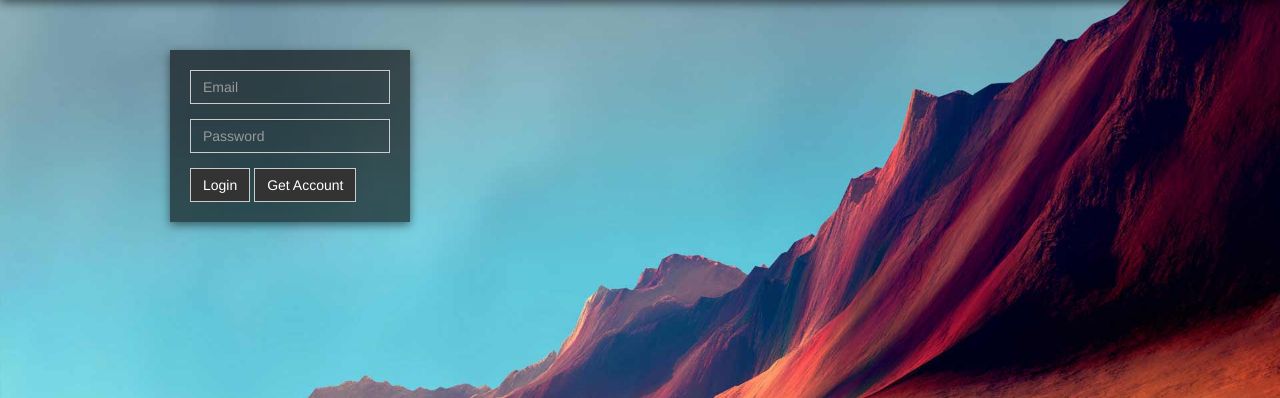
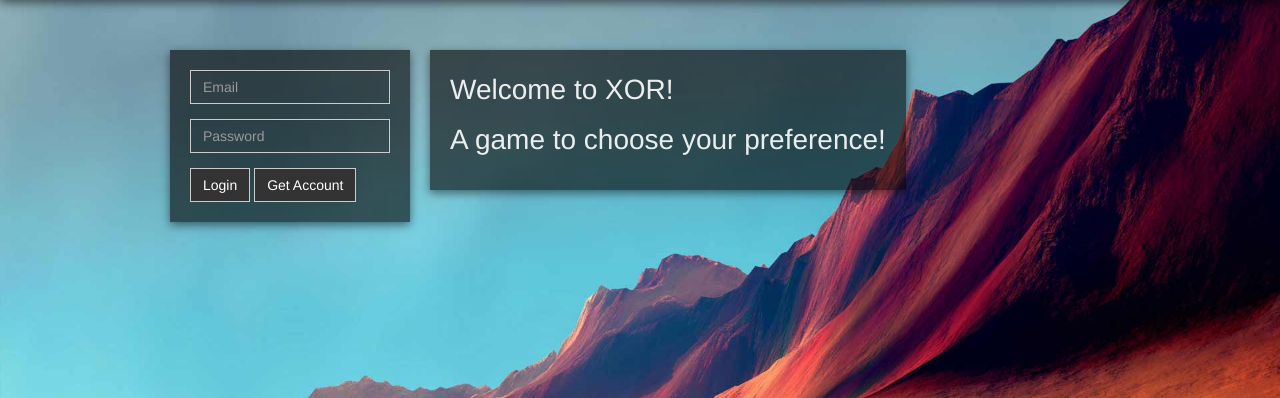
Before and after one commit to spacepen/projectpiXOR, a PHP site: page / in a window 1280 px wide. Shown: the part 110-508 px from the top of the page. Run offline with PHP 8.4, Linux system fonts and the light colour scheme; style sheets or scripts are compiled from the project's sources.

Commit message:
pages now in english, added welcome message, minor fixes

```diff
--- a/includes/login.php
+++ b/includes/login.php
@@ -30,7 +30,7 @@ if(isset($_POST['email'])&&isset($_POST['password'])){
             $_SESSION['login_user'] = $email;
             $_SESSION['login_userid'] = $row['userID'];
 
-            header("location: anwendung.php");
+            header("location: application.php");
 
         } else {
             $ifError = true;
--- a/index.php
+++ b/index.php
@@ -11,7 +11,7 @@ include 'includes/newUserDB.php';
 <head>
     <meta charset="UTF-8">
     <meta name="viewport" content="width=device-width, initial-scale=1"> <!-- mobile-first -->
-    <title>xor</title>
+    <title>XOR</title>
     <link href="css/bootstrap.min.css" rel="stylesheet">
     <link href="scss/main.css" rel="stylesheet">
     <link href="scss/home.css" rel="stylesheet">
@@ -29,13 +29,13 @@ include 'includes/newUserDB.php';
         <img class="logo pixor" src="images/logo1.png">
         <img class="logo " src="images/logo2.png">
         <div class="socialmedia">
-            <a href="https://www.facebook.com/">
+            <a href="https://www.facebook.com/" target="_blank">
                 <img class="social" src="images/SocialMedia/facebook.png">
             </a>
-            <a href="https://twitter.com/home?status=http%3A//localhost%3A63342/projectpiXOR/pixor/index.html?_ijt=54cl3c4kkejesav5ne75f2pcl1">
+            <a href="https://twitter.com/home?status=http%3A//localhost%3A63342/projectpiXOR/pixor/index.html?_ijt=54cl3c4kkejesav5ne75f2pcl1" target="_blank">
                 <img class="social" src="images/SocialMedia/twitter.png">
             </a>
-            <a href="https://plus.google.com/share?url=http%3A//localhost%3A63342/projectpiXOR/pixor/index.html?_ijt=54cl3c4kkejesav5ne75f2pcl1">
+            <a href="https://plus.google.com/share?url=http%3A//localhost%3A63342/projectpiXOR/pixor/index.html?_ijt=54cl3c4kkejesav5ne75f2pcl1" target="_blank">
                 <img class="social" src="images/SocialMedia/googleplus.png">
             </a>
         </div>
@@ -54,7 +54,9 @@ include 'includes/newUserDB.php';
                 <div class="form-group">
                     <input type="password" class="form-control" id="password" name="password" placeholder="Password">
                 </div>
-                <button class="btn btn-default" type="submit">Login</button>
+                <button class="btn btn-default" type="submit">
+                    Login
+                </button>
                 <!-- GetAccount Button Lightbox Class: button-->
                 <button class="btn btn-default" type="button" data-toggle="modal" data-target="#myModal">
                     Get Account
@@ -62,29 +64,33 @@ include 'includes/newUserDB.php';
             </form>
                 <?php if ($ifError && !$regsuccess && !$regfail): ?>
                     <div class="error">
-                        <p>Falsche Eingabe! Bitte versuchen Sie es erneut.</p>
+                        <p>Wrong email or password! Please try again.</p>
                     </div>
                 <?php endif; ?>
                 <?php if ($regfail): ?>
                     <div class="error">
-                        <p>Bitte registrieren Sie sich mit einer Email-Adresse, die nicht bereits vergeben wurde.</p>
+                        <p>This email has already been registered.</p>
                     </div>
                 <?php endif ?>
 
                 <?php if ($passfail): ?>
                     <div class="error">
-                        <p>Passwörter sind nicht identisch. Bitte versuchen sie die Registrierung erneut.</p>
+                        <p>Passwords are not identical. Please try to register again.</p>
                     </div>
                 <?php endif ?>
 
                 <?php if ($regsuccess): ?>
                     <div class="regsuccess">
-                        <p>Die Registrierung war erfolgreich!</p>
+                        <p>Registration was successful!</p>
                     </div>
                 <?php endif; ?>
 
         </div>
 
+        <div class="welcome loginbox x">
+            <p>Welcome to XOR!</p>
+            <p>A game to choose your preference!</p>
+        </div>
 
             <!-- Lightbox -->
             <div class="modal fade backlight" id="myModal" tabindex="-1" role="dialog" aria-labelledby="myModalLabel">
@@ -97,13 +103,13 @@ include 'includes/newUserDB.php';
                             <h4 class="modal-title x" id="myModalLabel">Get Account</h4>
                         </div>
                         <form class="input-style" action="" method="post">
-                            <b class="x">E-Mail:</b><br>
+                            <b class="x">Email:</b><br>
                             <input type="email" size="40" maxlength="250" class="form-control" name="email"><br><br>
 
-                            <b class="x">Dein Passwort:</b><br>
+                            <b class="x">Your password:</b><br>
                             <input type="password" size="40" maxlength="250" class="form-control" name="passwort" ><br>
 
-                            <b class="x">Passwort wiederholen:</b><br>
+                            <b class="x">Retype password:</b><br>
                             <input type="password" size="40" maxlength="250" class="form-control" name="passwort2"><br><br>
 
                             <input type="submit" class="btn btn-default" value="Registrieren">
@@ -113,6 +119,7 @@ include 'includes/newUserDB.php';
                 </div>
             </div>
         </div>
+
 </main>
 <footer>
     <i>XOR, 2017</i>
--- a/js/newQuestion.js
+++ b/js/newQuestion.js
@@ -6,7 +6,7 @@ $(document).ready(function(){
 
         e.preventDefault();
 
-        //, answeredQuestion: questionId, answer: answerOtion
+        //, answeredQuestion: questionId, answer: answerOption
 
         console.log('click');
 
@@ -37,7 +37,7 @@ $(document).ready(function(){
         $.ajax({
             url: 'api.php',
             method: 'post',
-            data: {cmd: 'getNextQuestion' }, //, answeredQuestion: questionId, answer: answerOtion
+            data: {cmd: 'getNextQuestion' }, //, answeredQuestion: questionId, answer: answerOption
             success: function(dataReceived) {
                 console.log(dataReceived);
             }
--- a/scss/home.css
+++ b/scss/home.css
@@ -17,7 +17,7 @@
     margin-top: 3%; }
 
 .x {
-  color: white; }
+  color: rgba(255, 255, 255, 0.9); }
 
 .backlight {
   background-color: rgba(255, 255, 255, 0.02); }
@@ -44,4 +44,9 @@
   color: white;
   border-radius: 0; }
 
+.welcome {
+  float: left;
+  font-weight: 200;
+  font-size: 200%; }
+
 /*# sourceMappingURL=home.css.map */
--- a/scss/home.scss
+++ b/scss/home.scss
@@ -23,7 +23,7 @@ $buttoncolor: #333333; //primary button font color
   }
 }
 .x{
-  color: rgba(255,255,255,1);
+  color: rgba(255,255,255,0.9);
 }
 .backlight{
   background-color: rgba(255,255,255,0.02);
@@ -54,3 +54,9 @@ $buttoncolor: #333333; //primary button font color
   color: white;
   border-radius: 0;
 }
+
+.welcome {
+  float: left;
+  font-weight: 200;
+  font-size: 200%;
+}
```
Also changed, not shown: application.php (renamed from anwendung.php, +7 -7 lines), 1 other file.
